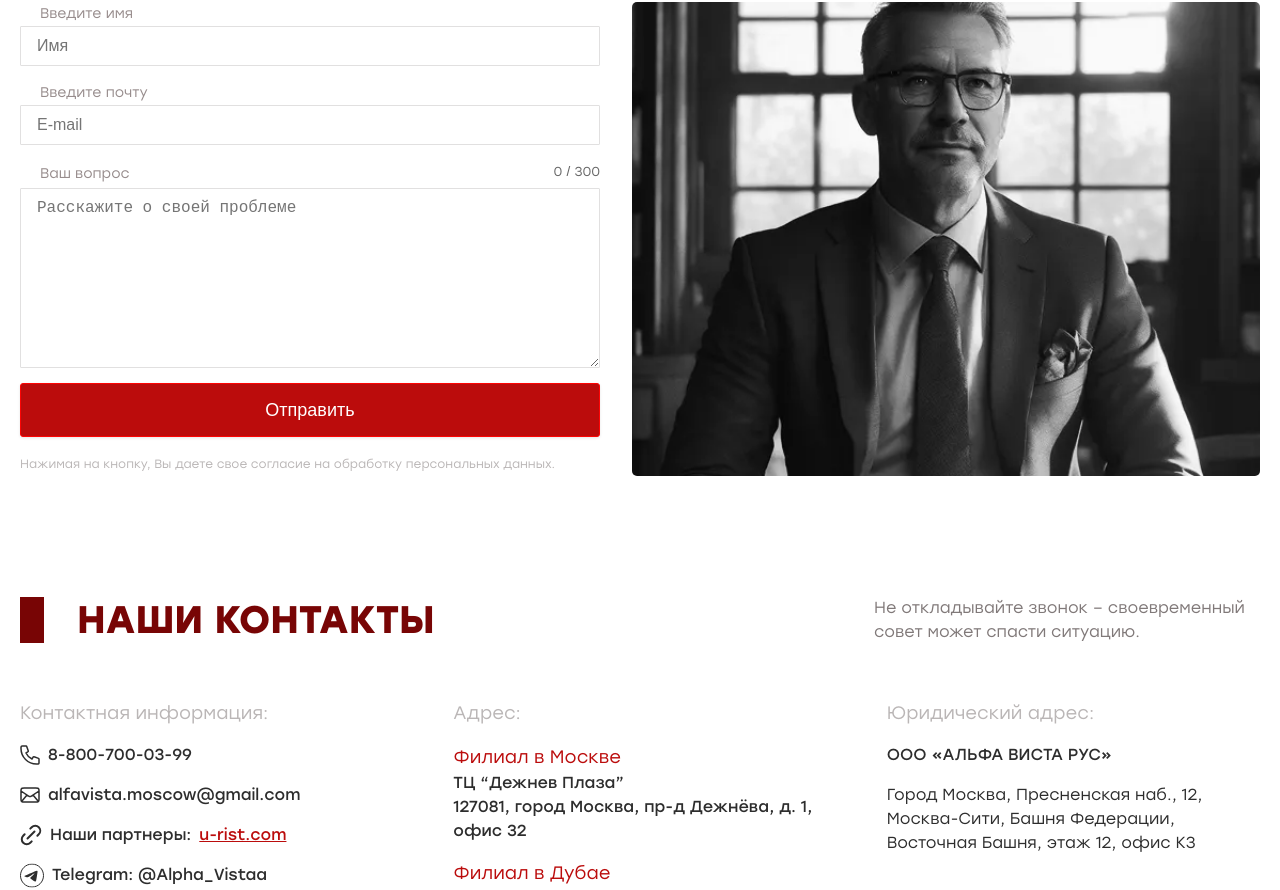
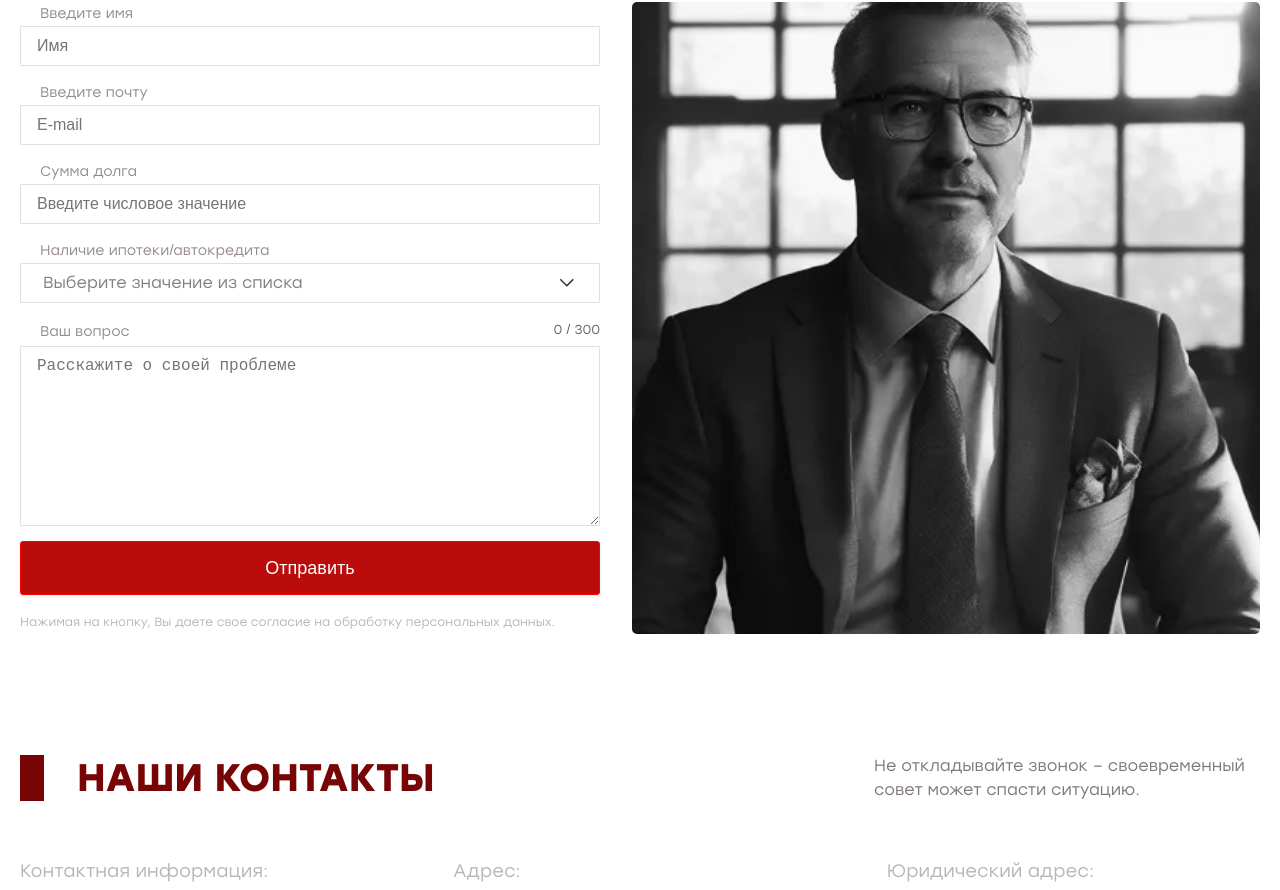
Before and after one commit to romatimanov/dom-bankrotstva, a Next.js app: page / in a window 1280 px wide. Shown: the part 4967-5857 px from the top of the page. Built offline with nearby package versions, Linux system fonts and the light colour scheme.

Commit message:
add select

```diff
--- a/src/app/components/asnwer.tsx
+++ b/src/app/components/asnwer.tsx
@@ -5,12 +5,43 @@ import { useForm } from 'react-hook-form'
 import { useState } from 'react'
 import { ButtonBg } from 'app/ui/buttonBg'
 import ModalSuccess from './modalSuccess'
+import Select, { components } from 'react-select'
+import { SingleValue } from 'react-select'
+import dynamic from 'next/dynamic'
 
+const NoSSRSelect = dynamic(() => import('react-select').then((mod) => mod.default), {
+  ssr: false
+}) as React.ComponentType<any>
+
+type OptionType = { value: string; label: string }
 type FormData = {
   name: string
   email: string
   message: string
+  sum: string
+  answer: string
 }
+const DropdownIndicator = (props: any) => {
+  const { menuIsOpen } = props.selectProps
+  return (
+    <components.DropdownIndicator {...props}>
+      <span
+        style={{
+          display: 'inline-block',
+          transform: menuIsOpen ? 'rotate(180deg)' : 'rotate(0deg)',
+          transition: 'transform 0.2s ease'
+        }}
+      >
+        <img src="/select-arrow.png" alt="arrow" />
+      </span>
+    </components.DropdownIndicator>
+  )
+}
+
+const options = [
+  { value: '1', label: 'Да' },
+  { value: '2', label: 'Нет' }
+]
 
 export function Asnwer() {
   const {
@@ -23,10 +54,18 @@ export function Asnwer() {
   const [messageLength, setMessageLength] = useState(0)
   const [isOpenSuccessModal, setIsOpenSuccessModal] = useState(false)
 
+  const [selected, setSelected] = useState<SingleValue<OptionType>>(null)
+
   const onSubmit = async (data: FormData) => {
-    console.log(data)
+    const fullData = {
+      ...data,
+      answer: selected?.label || ''
+    }
+
+    console.log(fullData)
     setIsOpenSuccessModal(true)
     reset()
+    setSelected(null)
     setMessageLength(0)
   }
 
@@ -69,6 +108,70 @@ export function Asnwer() {
             </label>
 
             <label className={style.formLine}>
+              <p className={`${style.labelText} ${errors.name ? style.labelError : ''}`}>
+                Сумма долга
+              </p>
+              <input
+                type="text"
+                inputMode="numeric"
+                placeholder="Введите числовое значение"
+                className={`${style.input} ${errors.sum ? style.errorInput : ''}`}
+                {...register('sum', {
+                  required: true,
+                  validate: (value) => /^\d+$/.test(value) || 'Введите только цифры'
+                })}
+                onInput={(e) => {
+                  const input = e.target as HTMLInputElement
+                  input.value = input.value.replace(/\D/g, '')
+                }}
+              />
+            </label>
+            <label className={style.formLine}>
+              <p className={`${style.labelText} ${errors.name ? style.labelError : ''}`}>
+                Наличие ипотеки/автокредита
+              </p>
+              <NoSSRSelect
+                options={options}
+                value={selected}
+                onChange={(option: SingleValue<OptionType>) => setSelected(option)}
+                placeholder="Выберите значение из списка"
+                components={{ DropdownIndicator }}
+                styles={{
+                  control: (base: any, state: any) => ({
+                    ...base,
+                    border: '1px solid #E1E0E0',
+                    borderRadius: 1,
+                    boxShadow: 'none',
+                    padding: '1px 12px',
+                    '&:hover': {
+                      borderColor: '#E1E0E0'
+                    }
+                  }),
+                  dropdownIndicator: (base: any) => ({
+                    ...base,
+                    padding: '0 8px'
+                  }),
+                  indicatorSeparator: () => ({ display: 'none' }),
+                  option: (base: any, state: any) => ({
+                    ...base,
+                    backgroundColor: state.isFocused ? '#C53030' : 'white',
+                    color: state.isFocused ? 'white' : 'black',
+                    cursor: 'pointer',
+                    fontSize: '16px'
+                  }),
+                  menu: (base: any) => ({
+                    ...base,
+                    borderRadius: 1,
+                    overflow: 'hidden',
+                    boxShadow: '0 4px 12px rgba(0,0,0,0.1)',
+                    marginTop: '0',
+                    border: '1px solid #E1E0E0'
+                  })
+                }}
+              />
+            </label>
+
+            <label className={style.formLine}>
               <div className={style.textareaGroup}>
                 <p className={`${style.labelText} ${errors.message ? style.labelError : ''}`}>
                   Ваш вопрос
--- a/src/app/styles/news.module.css
+++ b/src/app/styles/news.module.css
@@ -123,6 +123,8 @@
   align-items: center;
   gap: 5px;
   width: 100%;
+  text-align: center;
+  padding: 0 15px;
 }
 .title {
   font-size: 18px;
```
Also changed, not shown: public/select-arrow.png (added).
